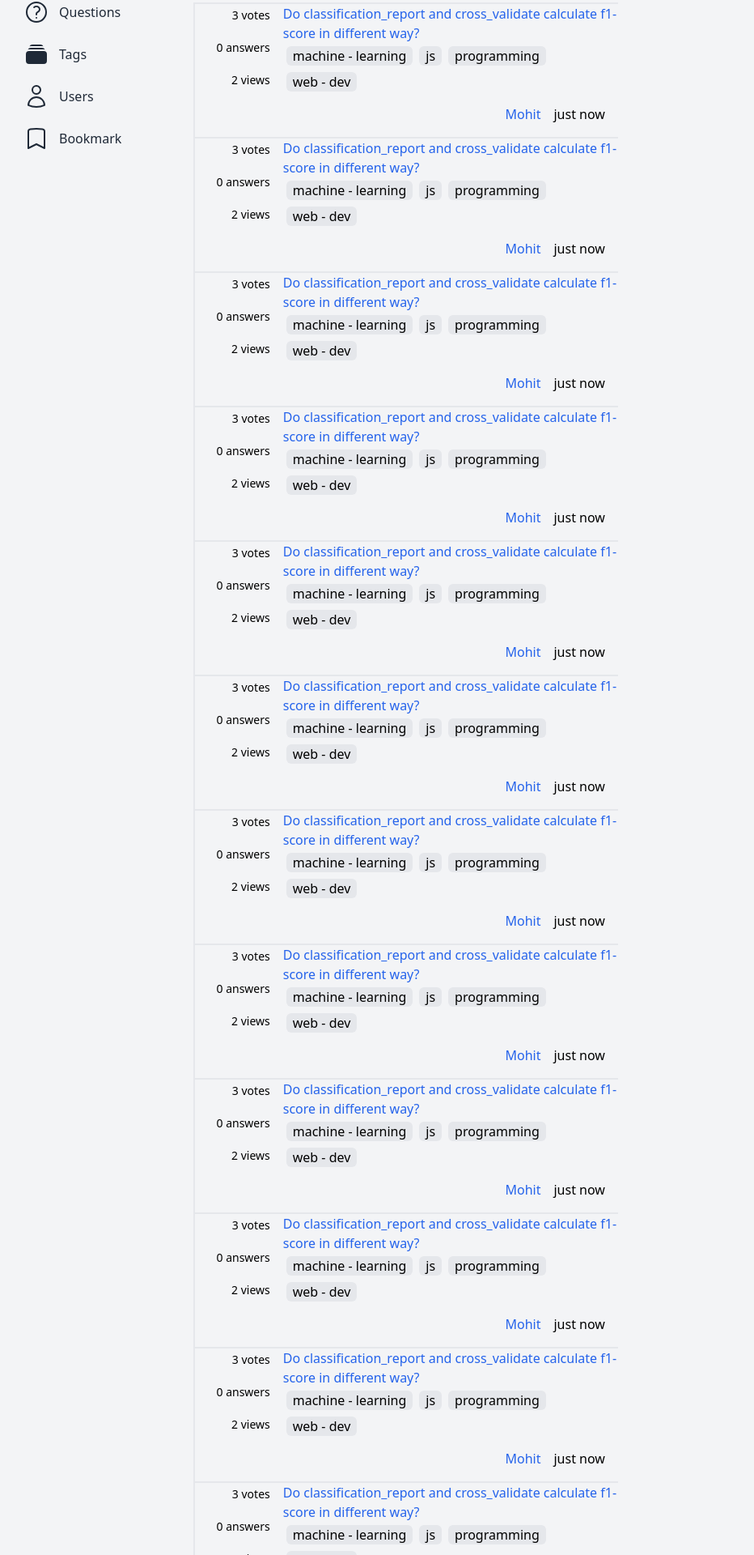
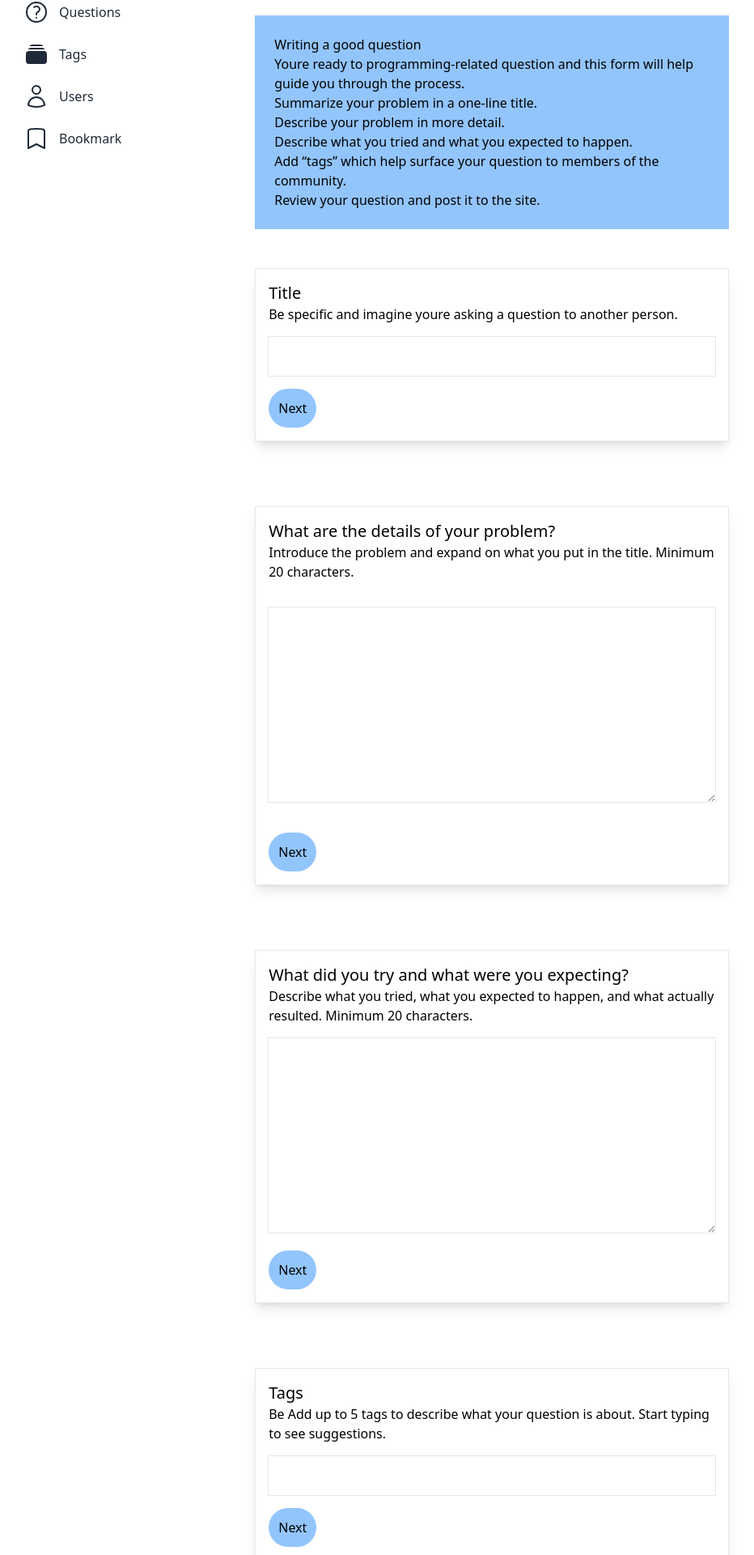
Before and after one commit to Mohit161220/questr, a React (Create React App) app in the folder frontend/: page /ask in a window 1280 px wide. Shown: the part 145-2065 px from the top of the page at 81% size, without its empty margins (139-1071 px from the left). Built offline with nearby package versions, Linux system fonts and the light colour scheme.

Commit message:
front end complete phase 1

```diff
--- a/frontend/package.json
+++ b/frontend/package.json
@@ -3,6 +3,7 @@
   "version": "0.1.0",
   "private": true,
   "dependencies": {
+    "@heroicons/react": "^2.0.13",
     "@testing-library/jest-dom": "^5.16.5",
     "@testing-library/react": "^13.4.0",
     "@testing-library/user-event": "^13.5.0",
--- a/frontend/src/App.js
+++ b/frontend/src/App.js
@@ -7,6 +7,9 @@ import Home from "./pages/Home";
 import Navbar from "./components/Navbar";
 import Footer from "./components/Footer";
 import Topic from "./pages/Topic";
+import Question_page from './pages/Question_page';
+import Tags from './pages/Tags';
+import Users from './pages/Users';
 
 function App() {
   let routes;
@@ -19,17 +22,21 @@ function App() {
     );
   } else {
     routes = (
-      <div className="bg-gray-100">
+      <div className=" bg-white">
         <Navbar />
         <div className="xl:w-9/12 mx-auto  grid grid-cols-9 gap-1">
           <Sidebar />
           <Routes>
             <Route exact path="/" element={<Home />} />
+            <Route exact path="/ask" element={<Question_page />} />
+            <Route exact path="/ask" element={<Question_page />} />
             <Route exact path="/topic" element={<Topic />} />
-            <Route path="*" element={<Home/>}/>
+            <Route exact path="/tags" element={<Tags />} />
+            <Route exact path="/users" element={<Users />} />
+            <Route path="*" element={<Home />} />
           </Routes>
         </div>
-        <Footer/>
+        <Footer />
       </div>
     );
   }
--- /dev/null
+++ b/frontend/src/components/TagsComp.jsx
@@ -0,0 +1,16 @@
+import React from 'react'
+
+function TagsComp() {
+    return (
+        <div className='p-3 border-gray-300 border m-2 rounded-md'>
+            <span className='text-blue-600 hover:text-blue-400 bg-slate-100 p-2 '>Javascript</span>
+            <p className='my-3 text-sm'>
+                compiled client and server successfully in 86 ms (166 modules)
+                wait  - compiling / (client and server)...
+                event - compiled client and server successfully in 219 ms (794 modules)
+            </p>
+        </div>
+    )
+}
+
+export default TagsComp
--- /dev/null
+++ b/frontend/src/components/UsersComp.jsx
@@ -0,0 +1,20 @@
+import React from 'react'
+
+function UsersComp() {
+    return (
+        <div className='flex p-2 m-2'>
+            <div className='m-1 mr-2 '>
+                <img src='https://www.gravatar.com/avatar/0555bd0deb416a320a0069abef08078a?s=96&d=identicon&r=PG&f=1' className='h-16 p-1'></img>
+            </div>
+
+            <div className='p-1'>
+                <h1 className='text-blue-600  hover:text-blue-400 text-lg '>Name</h1>
+                <p className='text-sm text-gray-500'>User_id</p>
+                <p className='text-sm'>11234</p>
+                <p className='text-sm text-blue-600  hover:text-blue-400'>java,c++</p>
+            </div>
+        </div>
+    )
+}
+
+export default UsersComp
--- /dev/null
+++ b/frontend/src/pages/Question_page.jsx
@@ -0,0 +1,73 @@
+import React from 'react'
+
+function Question_page() {
+    return (
+        <div className='mx-20 pt-5 md:col-span-7 grid col-span-9 min-h-screen gap-y-4'>
+            <div className=' text-4xl m-3'>
+                <h1>Ask a public question</h1>
+            </div>
+            <div className=' bg-blue-300 p-6'>
+                <h2 class="fs-title fw-normal mb8">Writing a good question</h2>
+                <p class="fs-body2 mb0">
+                    Youre ready to programming-related question and this form will help guide you through the process.
+                </p>
+                <ul>
+                    <li>Summarize your problem in a one-line title.</li>
+                    <li>Describe your problem in more detail.</li>
+                    <li>Describe what you tried and what you expected to happen.</li>
+                    <li>Add “tags” which help surface your question to members of the community.</li>
+                    <li>Review your question and post it to the site.</li>
+                </ul>
+            </div>
+            <div className='my-8 border p-4 shadow-lg' >
+                <h1 className=' text-xl'>Title</h1>
+                <p>Be specific and imagine youre asking a question to another person.</p>
+                <div>
+                    <input type='text' className='p-3 w-full my-4 outline outline-1 outline-gray-200 ' ></input>
+                </div>
+                <div>
+                    <button className=' bg-blue-300 p-3 rounded-full'>Next</button>
+
+                </div>
+            </div>
+            <div className='my-8 border p-4 shadow-lg' >
+                <h1 className=' text-xl'>What are the details of your problem?</h1>
+                <p className=' mb-4'>Introduce the problem and expand on what you put in the title. Minimum 20 characters.</p>
+                <div>
+                    <textarea class="p-3 resize-y w-full h-60 outline outline-1 outline-gray-200 my-4"></textarea>
+                    {/* <input type='text' className=' w-full  my-4' ></input> */}
+                </div>
+                <div className='mt-4'>
+                    <button className=' bg-blue-300 p-3 rounded-full'>Next</button>
+                </div>
+            </div>
+            <div className='my-8 border p-4 shadow-lg' >
+                <h1 className=' text-xl'>What did you try and what were you expecting?</h1>
+                <p>Describe what you tried, what you expected to happen, and what actually resulted. Minimum 20 characters.</p>
+                <div>
+                    <textarea class="p-3 my-4 resize-y w-full h-60 outline outline-1 outline-gray-200"></textarea>
+                    {/* <input type='text' className=' w-full  my-4' ></input> */}
+                </div>
+                <div>
+                    <button className=' bg-blue-300 p-3 rounded-full'>Next</button>
+                </div>
+            </div>
+            <div className='my-8 border p-4 shadow-lg ' >
+                <h1 className=' text-xl'>Tags</h1>
+                <p>Be Add up to 5 tags to describe what your question is about. Start typing to see suggestions.</p>
+                <div >
+                    <input type='text' className='p-3 w-full  my-4  outline outline-1 outline-gray-200' ></input>
+                </div>
+                <div>
+                    <button className=' bg-blue-300 p-3 rounded-full'>Next</button>
+
+                </div>
+            </div>
+            <div>
+                <button className=' text-red-600 hover:bg-red-200 p-2'>Discard Draft</button>
+            </div>
+        </div>
+    )
+}
+
+export default Question_page
--- /dev/null
+++ b/frontend/src/pages/Tags.jsx
@@ -0,0 +1,50 @@
+import React from 'react'
+import { MagnifyingGlassIcon } from '@heroicons/react/24/solid';
+import TagsComp from '../components/TagsComp';
+
+function Tags() {
+    return (
+        <div className=' pt-5 md:col-span-7 col-span-11 min-h-screen'>
+            <h1 className='text-3xl'>Tags</h1>
+            <p>A tag is a keyword or label that categorizes your question with other, similar questions. Using the right tags makes it easier for others to find and answer your question.</p>
+            <a>Show all tag synonyms</a>
+
+            <div className='flex justify-between'>
+                <div className='flex items-center rounded-full bg-slate-100 w-3/12'>
+                    <MagnifyingGlassIcon className=' h-6 m-2' />
+                    <input type="text" className=" h-6 mx-5 bg-transparent outline-none" placeholder='Filter By Name'></input>
+                </div>
+                <div className='flex w-3/12'>
+                    <div className='p-3 border-gray-300 border border-r-0'>
+                        <p >Popular</p>
+                    </div>
+                    <div className='p-3 border-gray-300 border border-r-0'>
+                        <p >Name</p>
+                    </div>
+                    <div className='p-3 border-gray-300 border'>
+                        <p >New</p>
+                    </div>
+                </div>
+
+            </div>
+            <div className='grid lg:grid-cols-4 sm:grid-cols-2 grid-cols-1 md:grid-cols-3'>
+                <TagsComp />
+                <TagsComp />
+                <TagsComp />
+                <TagsComp />
+                <TagsComp />
+                <TagsComp />
+                <TagsComp />
+                <TagsComp />
+                <TagsComp />
+                <TagsComp />
+                <TagsComp />
+                <TagsComp />
+                <TagsComp />
+
+            </div>
+        </div>
+    )
+}
+
+export default Tags
--- /dev/null
+++ b/frontend/src/pages/Users.jsx
@@ -0,0 +1,55 @@
+import React from 'react'
+import { MagnifyingGlassIcon } from '@heroicons/react/24/solid';
+
+import UsersComp from '../components/UsersComp';
+
+
+function Users() {
+    return (
+        <div className='  min-h-screen col-span-11 md:col-span-7'>
+            <h1 className='text-3xl m-5'>Users</h1>
+
+
+            <div className='flex justify-between m-1'>
+                <div className='flex items-center rounded-full bg-slate-100 w-3/12'>
+                    <MagnifyingGlassIcon className=' h-6 m-2' />
+                    <input type="text" className=" h-6 mx-5 w-24  bg-transparent outline-none" placeholder='Filter By User'></input>
+                </div>
+                <div className='flex w-6/12 text-sm'>
+                    <div className='p-1 text-sm border-gray-300 border border-r-0'>
+                        <p >Reputation</p>
+                    </div>
+                    <div className='p-1  text-sm border-gray-300 border border-r-0'>
+                        <p >New Users</p>
+                    </div>
+                    <div className='p-1 text-sm  border-gray-300 border border-r-0'>
+                        <p >Voters</p>
+                    </div>
+                    <div className='p-1 text-sm  border-gray-300 border border-r-0'>
+                        <p >Editors</p>
+                    </div>
+                    <div className='p-1 border-gray-300 border'>
+                        <p >Moderators</p>
+                    </div>
+                </div>
+
+            </div>
+
+            <div className='grid lg:grid-cols-4 grid-cols-2 md:grid-cols-3'>
+                <UsersComp />
+                <UsersComp />
+                <UsersComp />
+                <UsersComp />
+                <UsersComp />
+                <UsersComp />
+                <UsersComp />
+                <UsersComp />
+                <UsersComp />
+                <UsersComp />
+
+            </div>
+        </div>
+    )
+}
+
+export default Users
```
Also changed, not shown: 2 other files (tests, documents, lock files or other folders).
